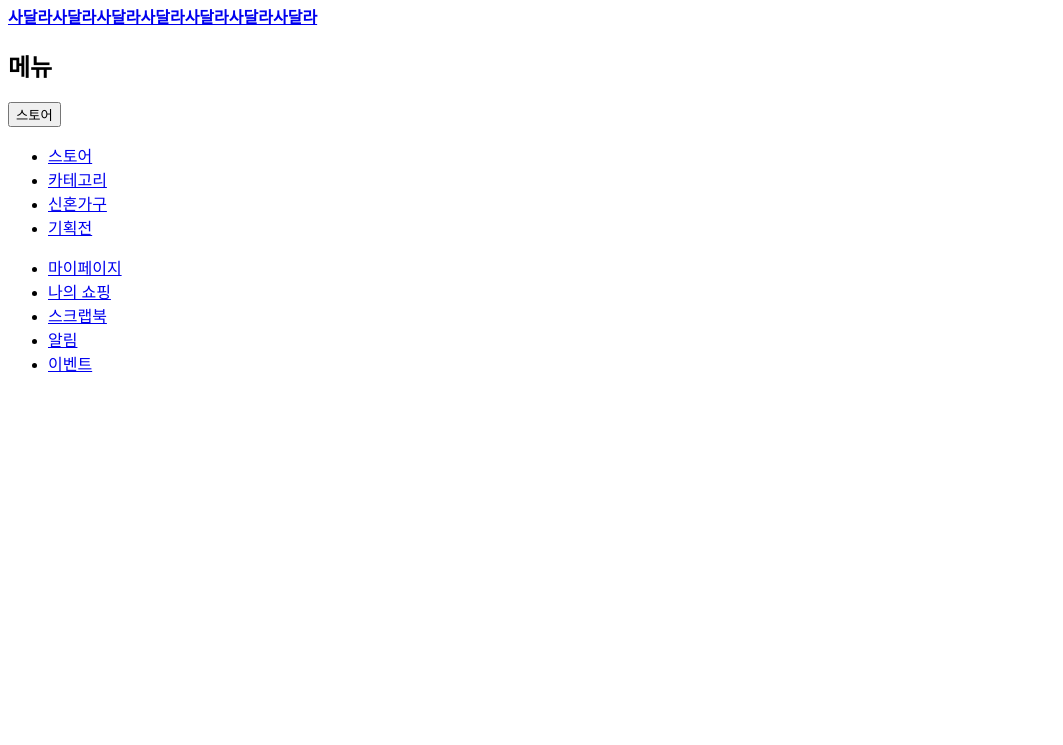
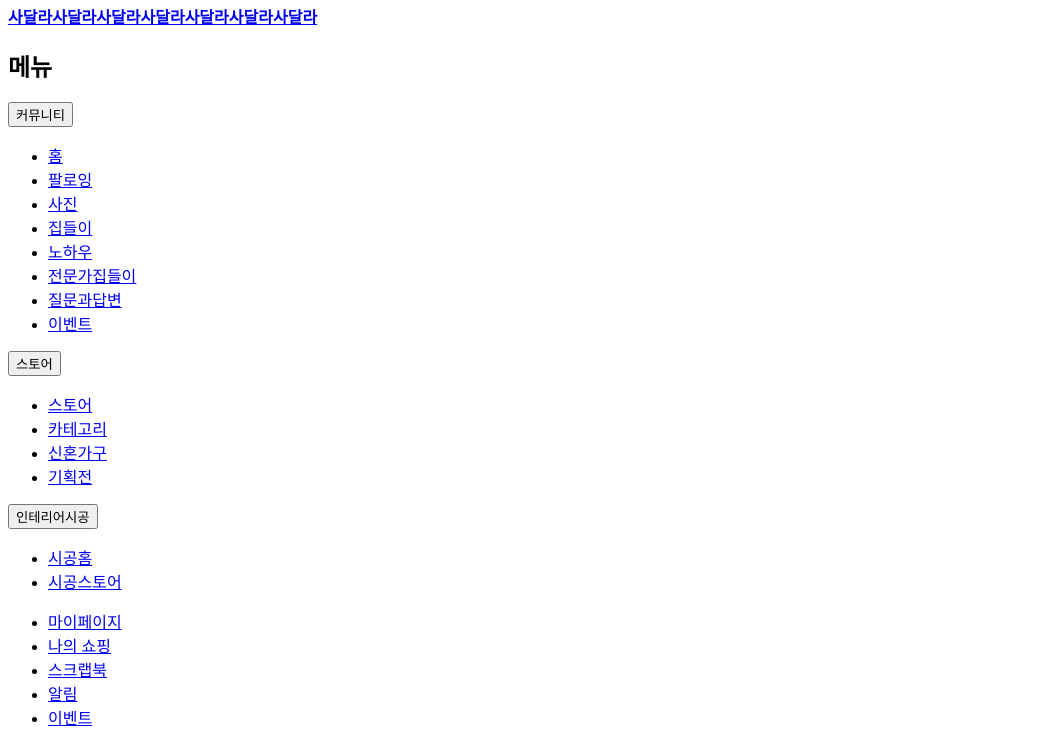
Before and after one commit to khg620/tomorrow-house, a website: page index.html in a window 1280 px wide. Shown: the part 1932-2677 px from the top of the page, without its empty margins (0-1063 px from the left). Before the commit the page ends 2323 px from the top, so only its background shows below. Drawn offline with Linux system fonts and the light colour scheme.

Commit message:
🚧 Create a drawer-menu component

```diff
--- a/index.html
+++ b/index.html
@@ -157,7 +157,29 @@
    <nav class="sidebar-nav">
       <h2 class="visually-hidden">메뉴</h2>
 
-      <div class="drawer-menu">
+      <div class="drawer-menu is-community">
+         <button class="drawer-menu-button" type="button">
+            <i class="ic-community" aria-hidden></i>커뮤니티
+            <i class="ic-chevron" aria-hidden></i>
+         </button>
+
+         <div class="drawer-menu-content">
+            <ul class="drawer-menu-list">
+               <li class="drawer-menu-item"><a href="/">홈</a></li>
+               <li class="drawer-menu-item"><a href="/">팔로잉</a></li>
+               <li class="drawer-menu-item"><a href="/">사진</a></li>
+               <li class="drawer-menu-item">
+                  <a href="/">집들이</a>
+               </li>
+               <li class="drawer-menu-item"><a href="/">노하우</a></li>
+               <li class="drawer-menu-item"><a href="/">전문가집들이</a></li>
+               <li class="drawer-menu-item"><a href="/">질문과답변</a></li>
+               <li class="drawer-menu-item"><a href="/">이벤트</a></li>
+            </ul>
+         </div>
+      </div>
+
+      <div class="drawer-menu is-store is-active is-open">
          <button class="drawer-menu-button" type="button">
             <i class="ic-store" aria-hidden></i>스토어
             <i class="ic-chevron" aria-hidden></i>
@@ -168,12 +190,26 @@
                <li class="drawer-menu-item"><a href="/">스토어</a></li>
                <li class="drawer-menu-item"><a href="/">카테고리</a></li>
                <li class="drawer-menu-item"><a href="/">신혼가구</a></li>
-               <li>
+               <li class="drawer-menu-item is-active">
                   <a href="/">
                      기획전
                      <i class="ic-new" lang="en" aria-label="new"></i>
                   </a>
                </li>
+            </ul>
+         </div>
+      </div>
+
+      <div class="drawer-menu is-expert">
+         <button class="drawer-menu-button" type="button">
+            <i class="ic-expert" aria-hidden></i>인테리어시공
+            <i class="ic-chevron" aria-hidden></i>
+         </button>
+
+         <div class="drawer-menu-content">
+            <ul class="drawer-menu-list">
+               <li class="drawer-menu-item"><a href="/">시공홈</a></li>
+               <li class="drawer-menu-item"><a href="/">시공스토어</a></li>
             </ul>
          </div>
       </div>
--- /dev/null
+++ b/styles/components/_drawer-menu.scss
@@ -0,0 +1,112 @@
+.drawer-menu {
+  $drawer-menu-item-height: 36px;
+  $drawer-menu-list-padding: 8px;
+  $community-length: 8;
+  $store-length: 4;
+  $expert-length: 2;
+
+  @function _calculate-max-content-height($length) {
+    @return $drawer-menu-item-height * $length + $drawer-menu-list-padding;
+  }
+
+  &.is-active {
+    .drawer-menu-button {
+      color: $blue;
+    }
+  }
+
+  &.is-open {
+    &.is-community {
+      .drawer-menu-content {
+        max-height: _calculate-max-content-height($community-length);
+      }
+    }
+
+    &.is-store {
+      .drawer-menu-content {
+        max-height: _calculate-max-content-height($store-length);
+      }
+    }
+
+    &.is-expert {
+      .drawer-menu-content {
+        max-height: _calculate-max-content-height($expert-length);
+      }
+    }
+
+    .drawer-menu-button i:last-child {
+      transform: translateY(-50%) rotate(180deg);
+      //pos-center-y의 transform translate이 rotate로 인해 덮이므로 다시 스타일을 준다.
+    }
+
+    //.drawer-menu-content {
+    //display: block;
+    //max-height: 152px;
+    //}
+
+    .drawer-menu-list {
+      padding-bottom: $drawer-menu-list-padding;
+    }
+  }
+
+  &-button {
+    @include flexbox(start);
+    @include text-style(18, $primary);
+    position: relative;
+    width: 100%;
+    height: 54px;
+    padding: 0 8px;
+    font-weight: 700;
+    transition: color 200ms ease-in-out;
+
+    i {
+      &:first-child {
+        position: relative; //TODO: Check
+        top: 1px; //TODO: Check
+        margin-right: 8px;
+        font-size: 24px;
+        color: $primary;
+      }
+
+      &:last-child {
+        @include pos-center-y;
+        right: 8px;
+        font-size: 16px;
+        color: $primary;
+        transition: transform 200ms ease-in-out;
+      }
+    }
+  }
+
+  &-content {
+    // ★ 아코디언 메뉴 부드럽게
+    //display: none;
+    //transition: display 200ms ease-in-out;
+    //★ transition을 줄 수 없는 CSS properties : display
+    max-height: 0;
+    overflow: hidden;
+    transition: max-height 200ms ease-in-out;
+  }
+
+  &-item {
+    &.is-active {
+      a {
+        color: $blue;
+      }
+    }
+
+    a {
+      @include flexbox(start);
+      @include text-style(14, $primary);
+      width: 100%;
+      height: $drawer-menu-item-height;
+      padding: 0 12px;
+      font-weight: 700;
+    }
+
+    .ic-new {
+      font-size: 16px;
+      color: $red;
+    }
+  }
+}
--- a/styles/main.scss
+++ b/styles/main.scss
@@ -25,6 +25,7 @@
 @import './components/gnb-nav';
 @import './components/gnb-icon-buttons';
 @import './components/my-menu';
+@import './components/drawer-menu';
 
 @import './layouts/grids';
 @import './layouts/gnb';
```
